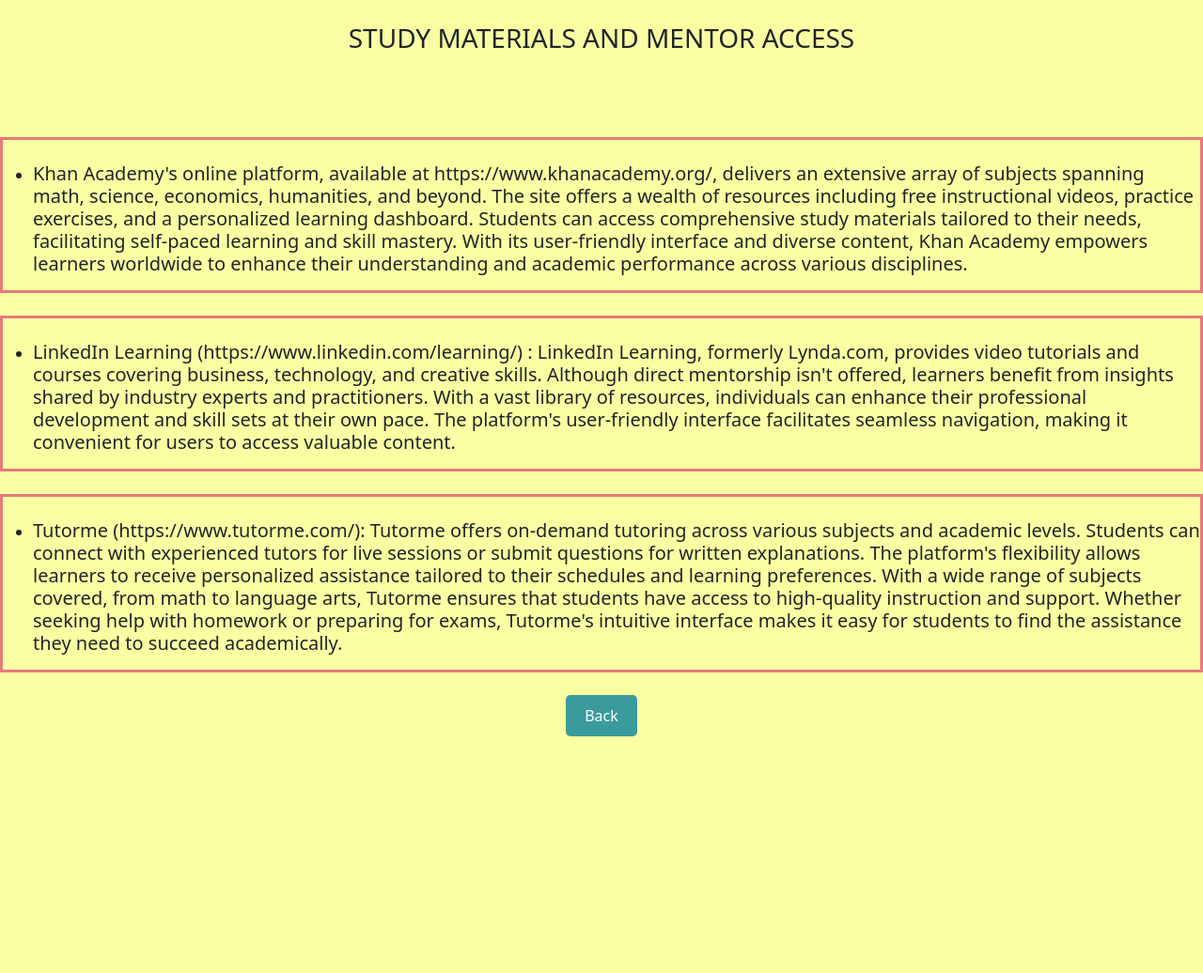
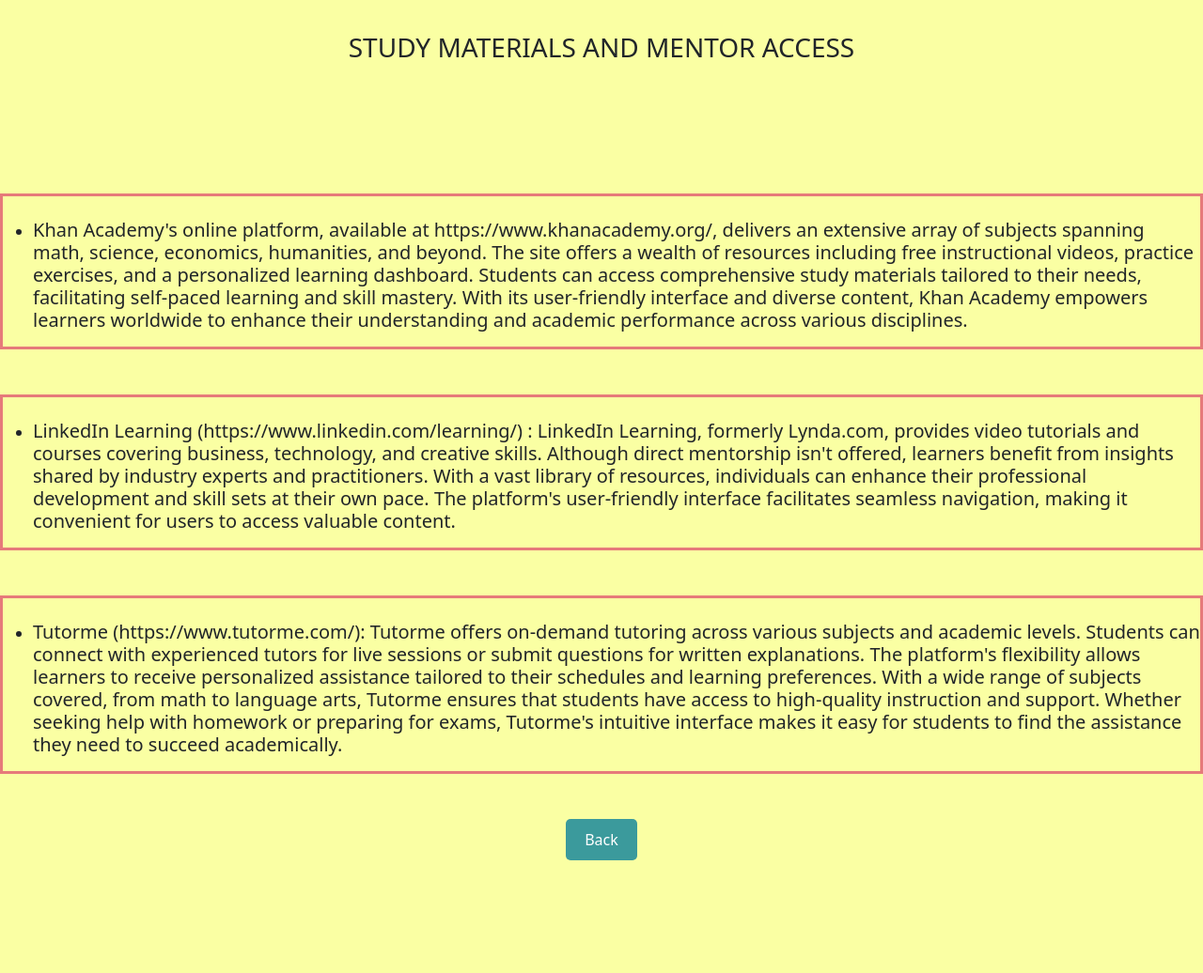
Before and after one commit to Ghousia01/Empowering_Education, a Django app: page /education/1/ in a window 1280 px wide. Shown: the part 56-1092 px from the top of the page at 94% size. Before the commit the page ends 840 px from the top, so only its background shows below. Run offline with Django 5.2, Linux system fonts and the light colour scheme; data comes from the database, SQL or seed files in the repository.

Commit message:
Update detail.html

```diff
--- a/Knowledge_Quest/education/templates/education/detail.html
+++ b/Knowledge_Quest/education/templates/education/detail.html
@@ -3,30 +3,30 @@
 
  <div style="background-color: #faffa3; height: 100%;display: flex; flex-direction: column; justify-content: center; align-items: center;">
     <br>
-    <div  style="text-align: center; ">
+    <div  style="text-align: center; padding:10px;">
         <h3>{{ resource.title}}</h3></div>
-    <div style="display: flex; flex-direction: column; justify-content: center; align-items: center; margin-top: 10vh;margin-bottom: 20vh;">
+    <div style="display: flex; flex-direction: column; justify-content: center; align-items: center; margin-top: 15vh;margin-bottom: 15vh;">
         <div style="border: 3px solid #E67A7A;"><br>
             <ul>
                 <li>
                     <h5>{{ resource.desc_1 }}</h5>
                 </li>
             </ul>
-        </div><br>
+        </div><br><br>
         <div style="border: 3px solid #E67A7A;"><br>
             <ul>
                 <li>
                     <h5>{{ resource.desc_2 }}</h5>
                 </li>
             </ul>
-        </div><br>
+        </div><br><br>
         <div style="border: 3px solid #E67A7A ;"><br>
             <ul>
                 <li>
                     <h5>{{ resource.desc_3 }}</h5>
                 </li>
             </ul>
-        </div><br>
+        </div><br><br>
          <a href="{% url 'education:index' %}" style="display: inline-block; padding: 10px 20px; background-color: #3b9a9c ;color: #fff; text-decoration: none; border-radius: 5px; transition: background-color 0.3s ease;">Back </a>
 
     </div>
```
